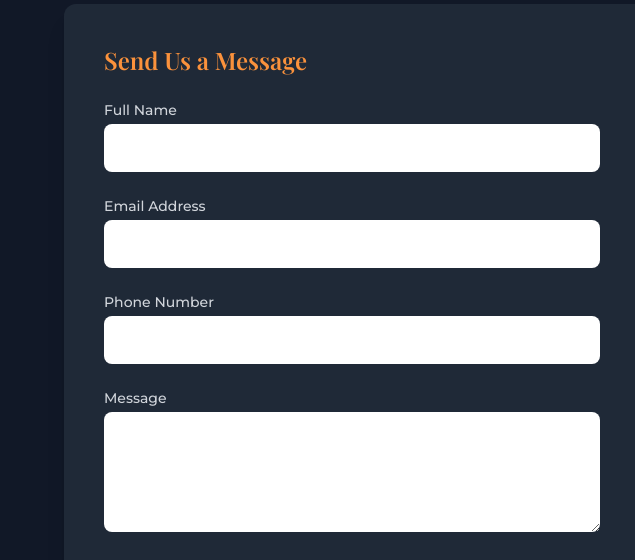
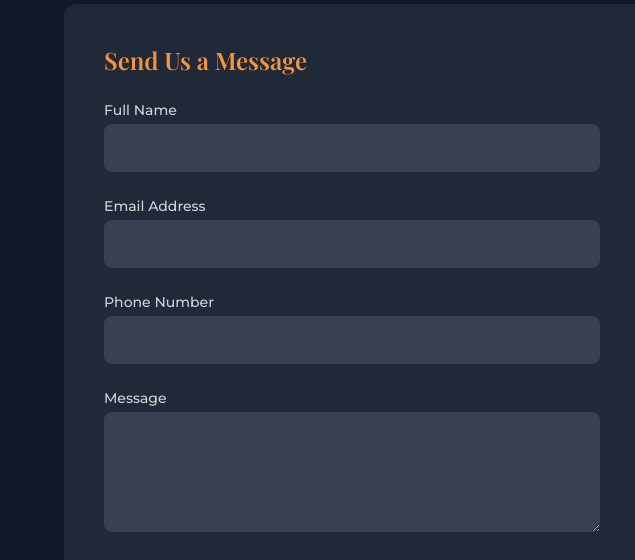
Before and after one commit to wanjaswilly/BHG, a plain HTML site: page contact.html in a window 1280 px wide. Shown: the part 920-1480 px from the top of the page, 0-635 px from the left. Drawn offline with nearby package versions, Linux system fonts and the light colour scheme.

Commit message:
final setup of the site

```diff
--- a/contact.html
+++ b/contact.html
@@ -262,28 +262,28 @@
                             <div>
                                 <label for="name" class="block text-sm font-medium text-gray-300 mb-1">Full Name</label>
                                 <input type="text" id="name" name="name" required
-                                    class="form-input w-full px-4 py-3 rounded-lg focus:outline-none focus:ring-2 focus:ring-orange-500">
+                                    class="form-input w-full px-4 py-3 rounded-lg bg-gray-700 focus:outline-none focus:ring-2 focus:ring-orange-500">
                             </div>
 
                             <div>
                                 <label for="email" class="block text-sm font-medium text-gray-300 mb-1">Email
                                     Address</label>
                                 <input type="email" id="email" name="email" required
-                                    class="form-input w-full px-4 py-3 rounded-lg focus:outline-none focus:ring-2 focus:ring-orange-500">
+                                    class="form-input w-full px-4 py-3 rounded-lg bg-gray-700 focus:outline-none focus:ring-2 focus:ring-orange-500">
                             </div>
 
                             <div>
                                 <label for="phone" class="block text-sm font-medium text-gray-300 mb-1">Phone
                                     Number</label>
                                 <input type="tel" id="phone" name="phone"
-                                    class="form-input w-full px-4 py-3 rounded-lg focus:outline-none focus:ring-2 focus:ring-orange-500">
+                                    class="form-input w-full px-4 py-3 rounded-lg bg-gray-700 focus:outline-none focus:ring-2 focus:ring-orange-500">
                             </div>
 
                             <div>
                                 <label for="message"
                                     class="block text-sm font-medium text-gray-300 mb-1">Message</label>
                                 <textarea id="message" name="message" rows="4" required
-                                    class="form-input w-full px-4 py-3 rounded-lg focus:outline-none focus:ring-2 focus:ring-orange-500"></textarea>
+                                    class="form-input w-full px-4 py-3 rounded-lg bg-gray-700 focus:outline-none focus:ring-2 focus:ring-orange-500"></textarea>
                             </div>
 
                             <div>
```
Also changed, not shown: garbage/index-v3.html (renamed from index-v3.html), garbage/mines-v2.html (renamed from mines-v2.html), garbage/mines-v3.html (renamed from mines-v3.html), garbage/mines.html (renamed from mines.html), garbage/pdf-maps-tanzania.html (renamed from pdf-maps-tanzania.html), garbage/tz-mines-map.html (renamed from tz-mines-map.html).
